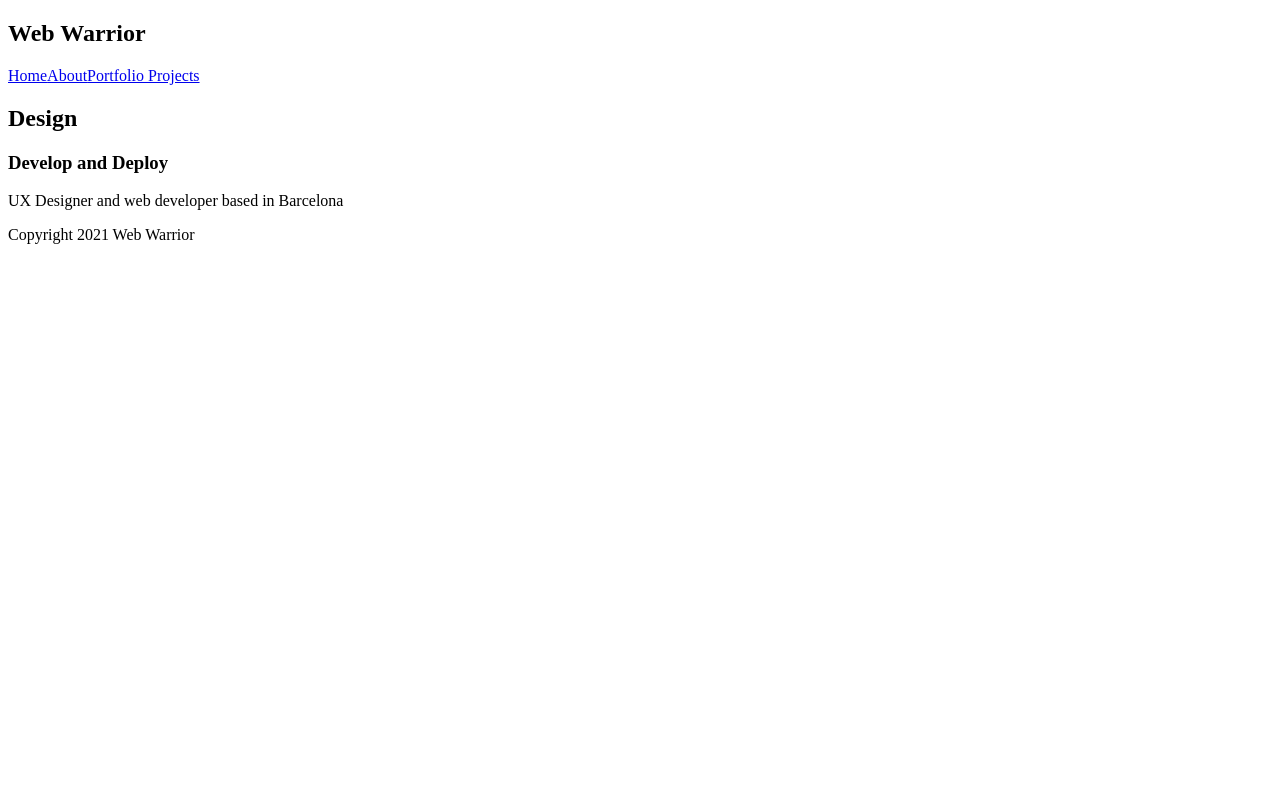
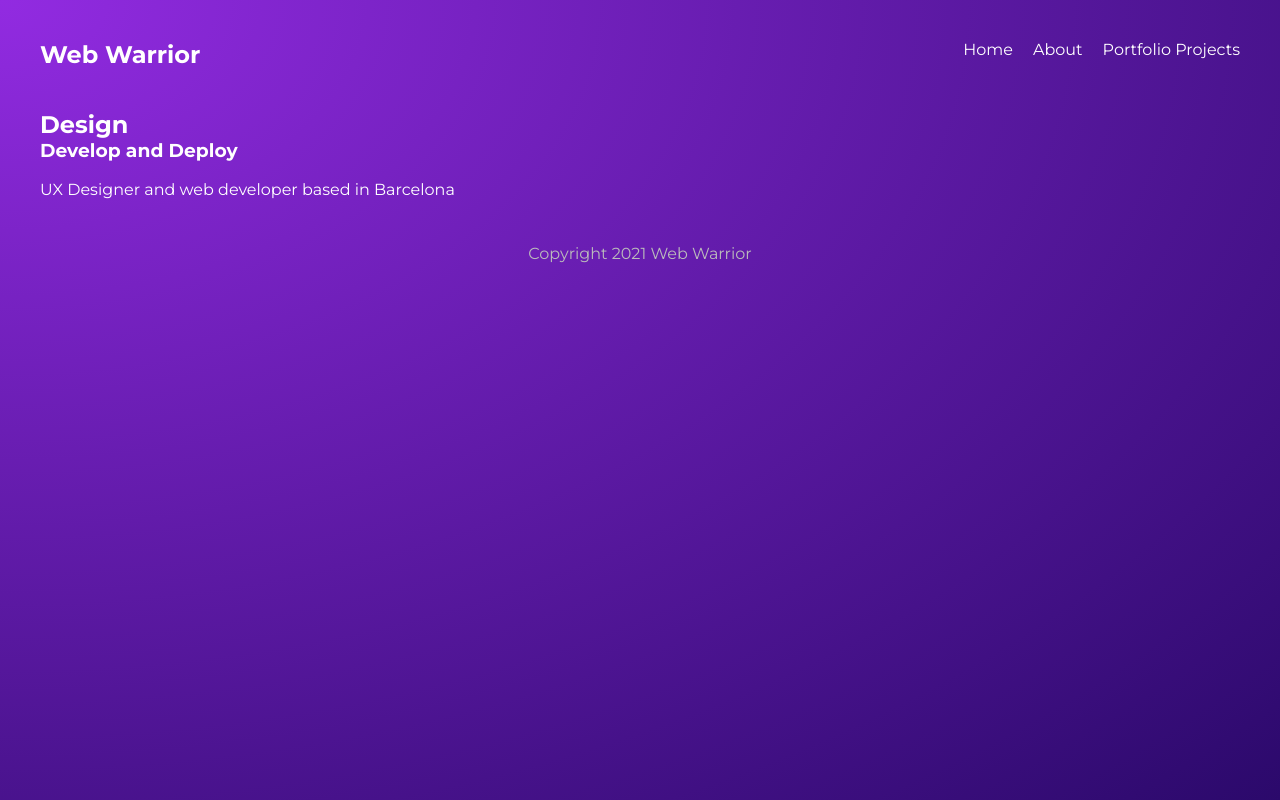
Before and after one commit to anandhanedom/gatsby-helloworld, a Gatsby site in the folder 02_net_ninja/: page / in a window 1280 px wide. Built offline with nearby package versions, Linux system fonts and the light colour scheme; Gatsby itself is replaced by a stand-in of ours.

Commit message:
Apply styles

```diff
--- a/02_net_ninja/src/components/Layout.js
+++ b/02_net_ninja/src/components/Layout.js
@@ -2,6 +2,8 @@ import React from "react";
 
 // Components
 import Navbar from "./Navbar";
+
+import "../styles/global.css";
 
 const Layout = props => {
   return (
--- a/02_net_ninja/src/pages/index.js
+++ b/02_net_ninja/src/pages/index.js
@@ -3,7 +3,7 @@ import React from "react";
 // Components
 import Layout from "../components/Layout";
 
-export default function Home() {
+const Home = () => {
   return (
     <Layout>
       <section>
@@ -15,4 +15,6 @@ export default function Home() {
       </section>
     </Layout>
   );
-}
+};
+
+export default Home;
--- /dev/null
+++ b/02_net_ninja/src/styles/global.css
@@ -0,0 +1,63 @@
+@import url("https://fonts.googleapis.com/css2?family=Montserrat:wght@300;400;500;700&display=swap");
+
+* {
+  margin: 0;
+  padding: 0;
+  text-decoration: none;
+  font-family: "Montserrat";
+  color: white;
+}
+
+html,
+body {
+  min-height: 100%;
+}
+
+body {
+  background: radial-gradient(
+    at top left,
+    rgba(146, 43, 225, 1) 0%,
+    rgba(43, 9, 107, 1) 100%
+  );
+  background-repeat: no-repeat;
+}
+
+p {
+  margin: 16px auto;
+  line-height: 1.5em;
+}
+
+/* layout & nav */
+.layout {
+  max-width: 1200px;
+  margin: 0 auto;
+}
+
+nav {
+  display: grid;
+  grid-template-columns: 1fr 1fr;
+  margin: 40px auto;
+}
+
+nav .links {
+  display: inline-block;
+  text-align: right;
+}
+
+nav a {
+  display: inline-block;
+  margin-left: 20px;
+  font-weight: 400;
+  padding-bottom: 8px;
+  border-bottom: 3px solid transparent;
+}
+
+nav a:hover {
+  border-color: white;
+}
+
+footer p {
+  text-align: center;
+  color: #bbb;
+  margin: 40px auto;
+}
```
